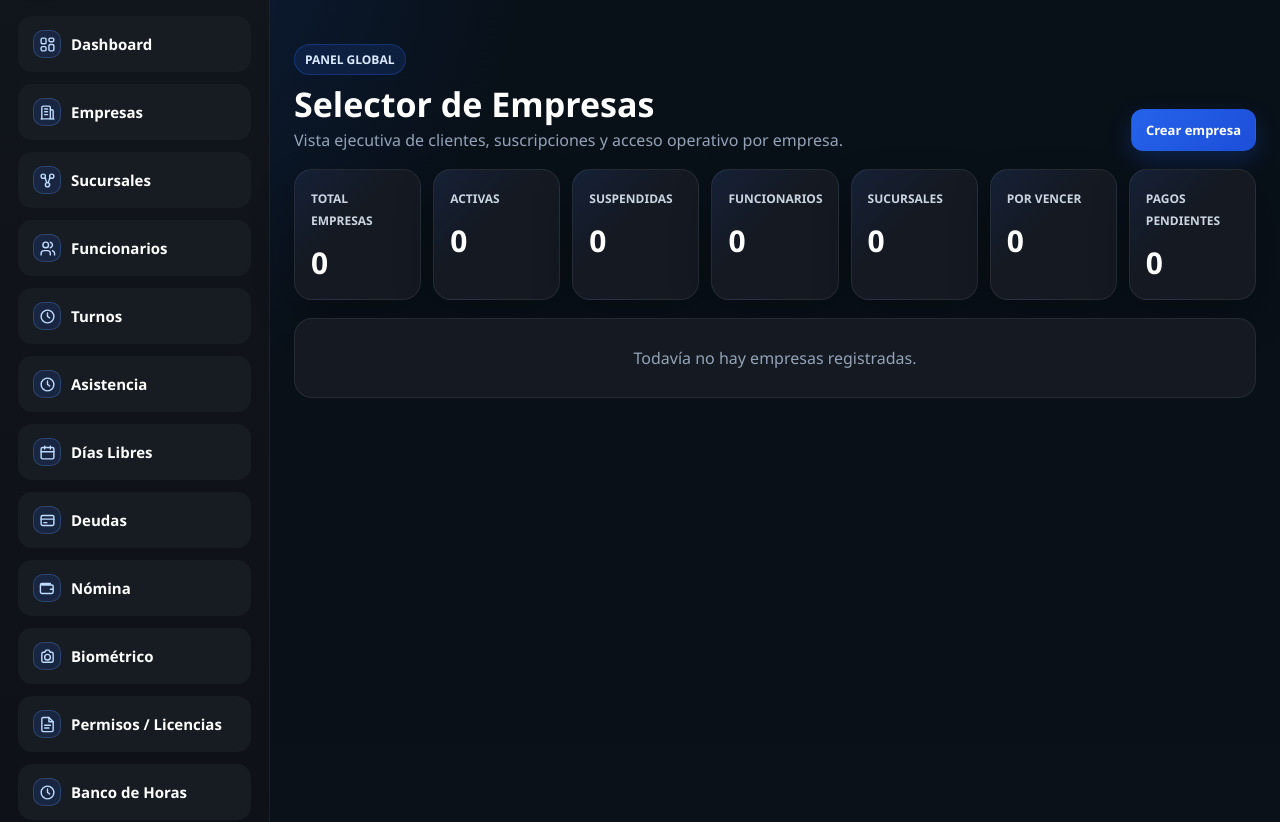
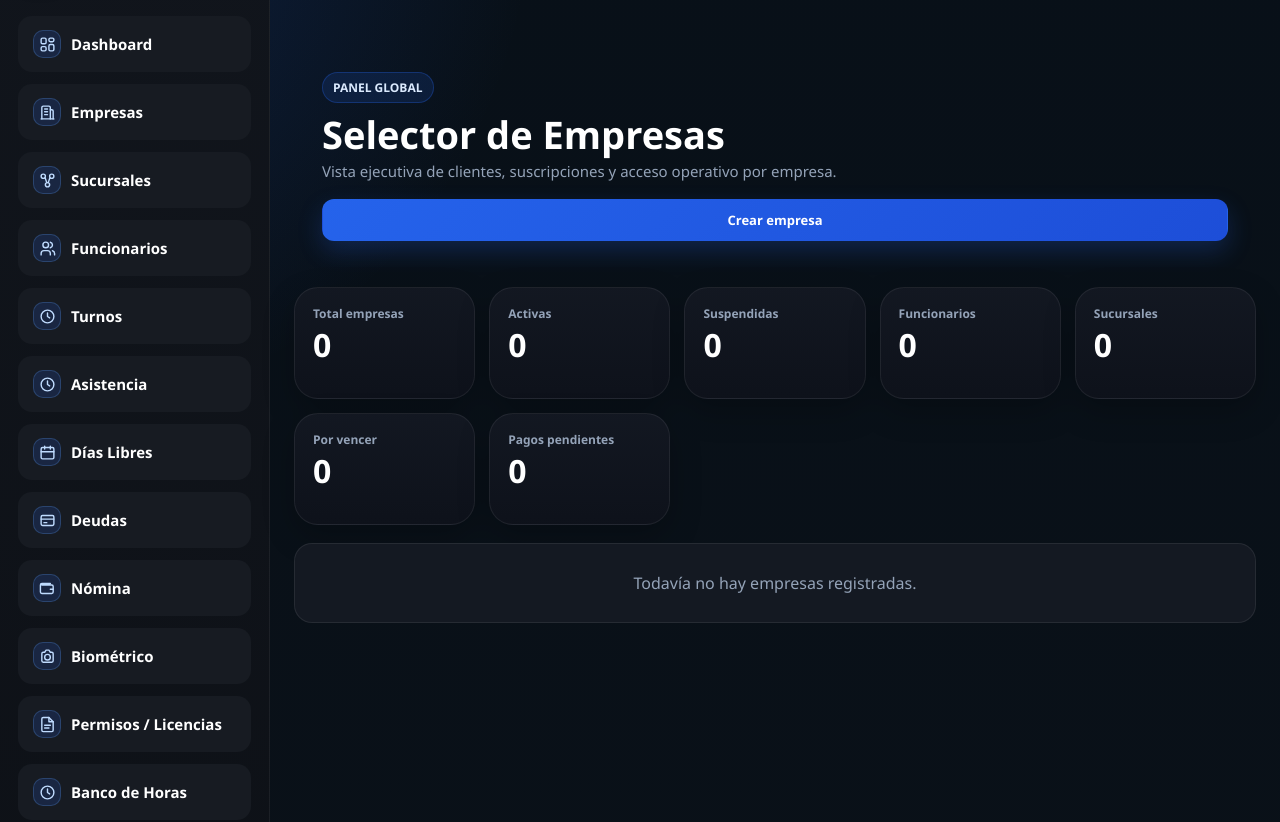
Before and after one commit to sebasbenitezz1020-oss/clockin, a Django app: page /panel-global/ in a window 1280 px wide. Shown: the part 100-922 px from the top of the page. Run offline with Django 5.2, Linux system fonts and the light colour scheme; the visitor is signed in with stand-in values (Sample User, id 1); data comes from the database, SQL or seed files in the repository; data that the repository does not hold is empty; some libraries are stand-ins or nearby versions.

Commit message:
Corrige UI del panel global multiempresa

```diff
--- a/static/css/styles.css
+++ b/static/css/styles.css
@@ -2593,6 +2593,223 @@ button.is-processing::after,
     }
 }
 
+/* Panel Global layout hardening */
+.global-panel-page {
+    width: 100%;
+    max-width: 100%;
+    padding: 24px 0 34px;
+}
+
+.global-panel-page .global-panel-header {
+    display: block;
+    margin-bottom: 18px;
+    padding: 28px;
+    border-radius: 30px;
+}
+
+.global-panel-page .dash-hero-row {
+    display: flex;
+    align-items: flex-start;
+    justify-content: space-between;
+    gap: 18px;
+    flex-wrap: wrap;
+}
+
+.global-panel-page .global-panel-header h2 {
+    margin: 12px 0 6px;
+    color: #fff;
+    font-size: 38px;
+    line-height: 1.05;
+    font-weight: 950;
+    letter-spacing: 0;
+}
+
+.global-panel-page .global-panel-header p {
+    margin: 0;
+    color: #94a3b8;
+    font-size: 15px;
+}
+
+.global-panel-page .global-stats {
+    display: grid !important;
+    grid-template-columns: repeat(auto-fit, minmax(150px, 1fr)) !important;
+    gap: 14px !important;
+    align-items: stretch;
+    margin-bottom: 18px;
+}
+
+.global-panel-page .global-stats .dash-stat-pro {
+    min-width: 0;
+    min-height: 112px;
+    padding: 18px;
+    border-radius: 24px;
+    background: linear-gradient(180deg, rgba(19,24,34,.98), rgba(14,18,27,.98));
+    border: 1px solid rgba(255,255,255,.07);
+    box-shadow: 0 12px 32px rgba(0,0,0,.22);
+}
+
+.global-panel-page .global-stats .lab {
+    display: block;
+    color: #94a3b8;
+    font-size: 12px;
+    font-weight: 850;
+    line-height: 1.25;
+    text-transform: none;
+    margin: 0 0 8px;
+}
+
+.global-panel-page .global-stats .val {
+    display: block;
+    color: #fff;
+    font-size: 32px;
+    font-weight: 950;
+    line-height: 1;
+    margin: 0;
+}
+
+.global-panel-page .global-company-grid {
+    display: grid !important;
+    grid-template-columns: repeat(auto-fit, minmax(320px, 1fr)) !important;
+    gap: 18px !important;
+    align-items: stretch;
+    width: 100%;
+}
+
+.global-panel-page .global-company-card {
+    min-width: 0;
+    overflow: hidden;
+    padding: 0;
+    border-radius: 26px;
+    background: linear-gradient(180deg, rgba(19,24,34,.98), rgba(14,18,27,.98));
+    border: 1px solid rgba(255,255,255,.07);
+    box-shadow: 0 14px 42px rgba(0,0,0,.24);
+}
+
+.global-panel-page .global-company-head {
+    padding: 20px 22px 12px;
+}
+
+.global-panel-page .global-company-body {
+    padding: 0 22px 22px;
+}
+
+.global-panel-page .global-company-top {
+    display: flex;
+    align-items: center;
+    gap: 14px;
+    min-width: 0;
+    width: 100%;
+    margin: 0;
+}
+
+.global-panel-page .global-company-title {
+    min-width: 0;
+}
+
+.global-panel-page .global-company-title h3 {
+    margin: 0 0 4px;
+    color: #fff;
+    font-size: 18px;
+    font-weight: 950;
+    line-height: 1.2;
+    overflow-wrap: anywhere;
+}
+
+.global-panel-page .global-company-title p {
+    margin: 0;
+    color: #94a3b8;
+    font-size: 13px;
+}
+
+.global-panel-page .global-company-logo {
+    width: 58px !important;
+    min-width: 58px !important;
+    max-width: 58px !important;
+    height: 58px !important;
+    min-height: 58px !important;
+    max-height: 58px !important;
+    display: grid !important;
+    place-items: center;
+    overflow: hidden;
+    flex: 0 0 58px;
+    border-radius: 16px;
+    background: var(--brand-soft);
+    border: 1px solid var(--brand-border);
+    color: #fff;
+    font-size: 24px;
+    font-weight: 950;
+}
+
+.global-panel-page .global-company-logo img {
+    display: block !important;
+    width: 100% !important;
+    max-width: 100% !important;
+    height: 100% !important;
+    max-height: 100% !important;
+    object-fit: cover !important;
+}
+
+.global-panel-page .global-company-meta {
+    display: grid !important;
+    grid-template-columns: repeat(2, minmax(0, 1fr)) !important;
+    gap: 10px !important;
+    margin: 0 0 14px;
+}
+
+.global-panel-page .global-company-meta div {
+    min-width: 0;
+    padding: 12px;
+    border-radius: 14px;
+    background: rgba(255,255,255,.035);
+    border: 1px solid rgba(255,255,255,.08);
+}
+
+.global-panel-page .global-company-meta span {
+    display: block;
+    color: #94a3b8;
+    font-size: 12px;
+    line-height: 1.25;
+}
+
+.global-panel-page .global-company-meta strong {
+    display: block;
+    color: #fff;
+    font-weight: 900;
+    line-height: 1.25;
+    margin-top: 4px;
+    overflow-wrap: anywhere;
+}
+
+.global-panel-page .global-card-actions {
+    display: grid;
+    grid-template-columns: 1fr 1fr;
+    gap: 10px;
+}
+
+.global-panel-page .global-btn {
+    width: 100%;
+    min-height: 42px;
+    white-space: nowrap;
+}
+
+@media (max-width: 760px) {
+    .global-panel-page .global-panel-header {
+        padding: 22px;
+        border-radius: 24px;
+    }
+
+    .global-panel-page .global-panel-header h2 {
+        font-size: 30px;
+    }
+
+    .global-panel-page .global-company-grid,
+    .global-panel-page .global-stats,
+    .global-panel-page .global-company-meta,
+    .global-panel-page .global-card-actions {
+        grid-template-columns: 1fr !important;
+    }
+}
+
 @media (max-width: 900px) {
     .subscription-header,
     .subscription-actions {
--- a/templates/core/panel_global_empresas.html
+++ b/templates/core/panel_global_empresas.html
@@ -4,29 +4,32 @@
 {% block title %}Panel Global | ClockIn{% endblock %}
 
 {% block content %}
-<div class="global-panel-page">
-    <section class="global-panel-header">
+<div class="global-panel-page dash-pro">
+    <section class="global-panel-header dash-hero-pro">
+        <div class="dash-hero-row">
             <div>
-            <span class="global-kicker">Panel Global</span>
+                <span class="global-kicker dash-kicker">Panel Global</span>
                 <h2>Selector de Empresas</h2>
                 <p>Vista ejecutiva de clientes, suscripciones y acceso operativo por empresa.</p>
             </div>
             <a href="{% url 'empresa_nueva' %}" class="global-btn global-btn-main">Crear empresa</a>
+        </div>
     </section>
 
-    <section class="global-stats">
-        <article><span>Total empresas</span><strong>{{ total_empresas }}</strong></article>
-        <article><span>Activas</span><strong>{{ empresas_activas }}</strong></article>
-        <article><span>Suspendidas</span><strong>{{ empresas_suspendidas }}</strong></article>
-        <article><span>Funcionarios</span><strong>{{ total_funcionarios }}</strong></article>
-        <article><span>Sucursales</span><strong>{{ total_sucursales }}</strong></article>
-        <article><span>Por vencer</span><strong>{{ proximas_vencer }}</strong></article>
-        <article><span>Pagos pendientes</span><strong>{{ pagos_pendientes }}</strong></article>
+    <section class="global-stats dash-stats-pro">
+        <article class="dash-stat-pro"><span class="lab">Total empresas</span><strong class="val">{{ total_empresas }}</strong></article>
+        <article class="dash-stat-pro"><span class="lab">Activas</span><strong class="val">{{ empresas_activas }}</strong></article>
+        <article class="dash-stat-pro"><span class="lab">Suspendidas</span><strong class="val">{{ empresas_suspendidas }}</strong></article>
+        <article class="dash-stat-pro"><span class="lab">Funcionarios</span><strong class="val">{{ total_funcionarios }}</strong></article>
+        <article class="dash-stat-pro"><span class="lab">Sucursales</span><strong class="val">{{ total_sucursales }}</strong></article>
+        <article class="dash-stat-pro"><span class="lab">Por vencer</span><strong class="val">{{ proximas_vencer }}</strong></article>
+        <article class="dash-stat-pro"><span class="lab">Pagos pendientes</span><strong class="val">{{ pagos_pendientes }}</strong></article>
     </section>
 
     <section class="global-company-grid">
         {% for item in tarjetas %}
-            <article class="global-company-card">
+            <article class="global-company-card dash-card-pro">
+                <div class="dash-card-head global-company-head">
                     <div class="global-company-top">
                         <div class="global-company-logo">
                             {% if item.empresa.logo %}
@@ -35,12 +38,14 @@
                                 <span>{{ item.empresa.nombre_visible|slice:":1" }}</span>
                             {% endif %}
                         </div>
-                    <div>
+                        <div class="global-company-title">
                             <h3>{{ item.empresa.nombre_visible }}</h3>
                             <p>RUC: {{ item.empresa.ruc|default:"-" }}</p>
                         </div>
                     </div>
+                </div>
 
+                <div class="dash-card-body global-company-body">
                     <div class="global-company-meta">
                         <div><span>Plan</span><strong>{{ item.empresa.get_plan_contratado_display }}</strong></div>
                         <div><span>Estado</span><strong>{{ item.empresa.get_estado_display }}</strong></div>
@@ -61,6 +66,7 @@
                         <a href="{% url 'empresa_entrar' item.empresa.id %}" class="global-btn global-btn-main">Entrar a empresa</a>
                         <a href="{% url 'empresa_detalle_global' item.empresa.id %}" class="global-btn global-btn-soft">Ver detalle</a>
                     </div>
+                </div>
             </article>
         {% empty %}
             <div class="global-empty">Todav&iacute;a no hay empresas registradas.</div>
```
Lines whose indentation alone changed are shown as unchanged.
